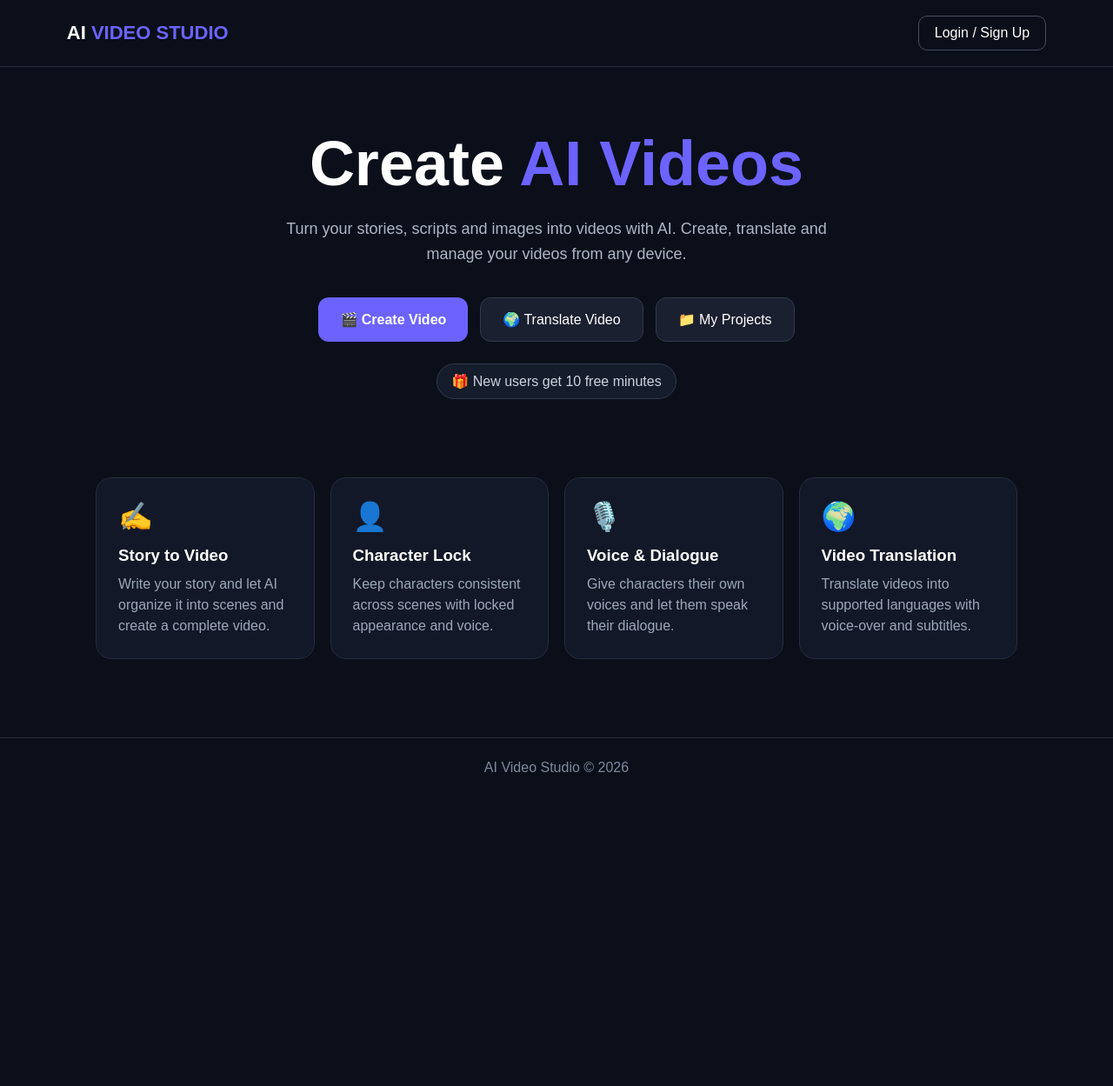
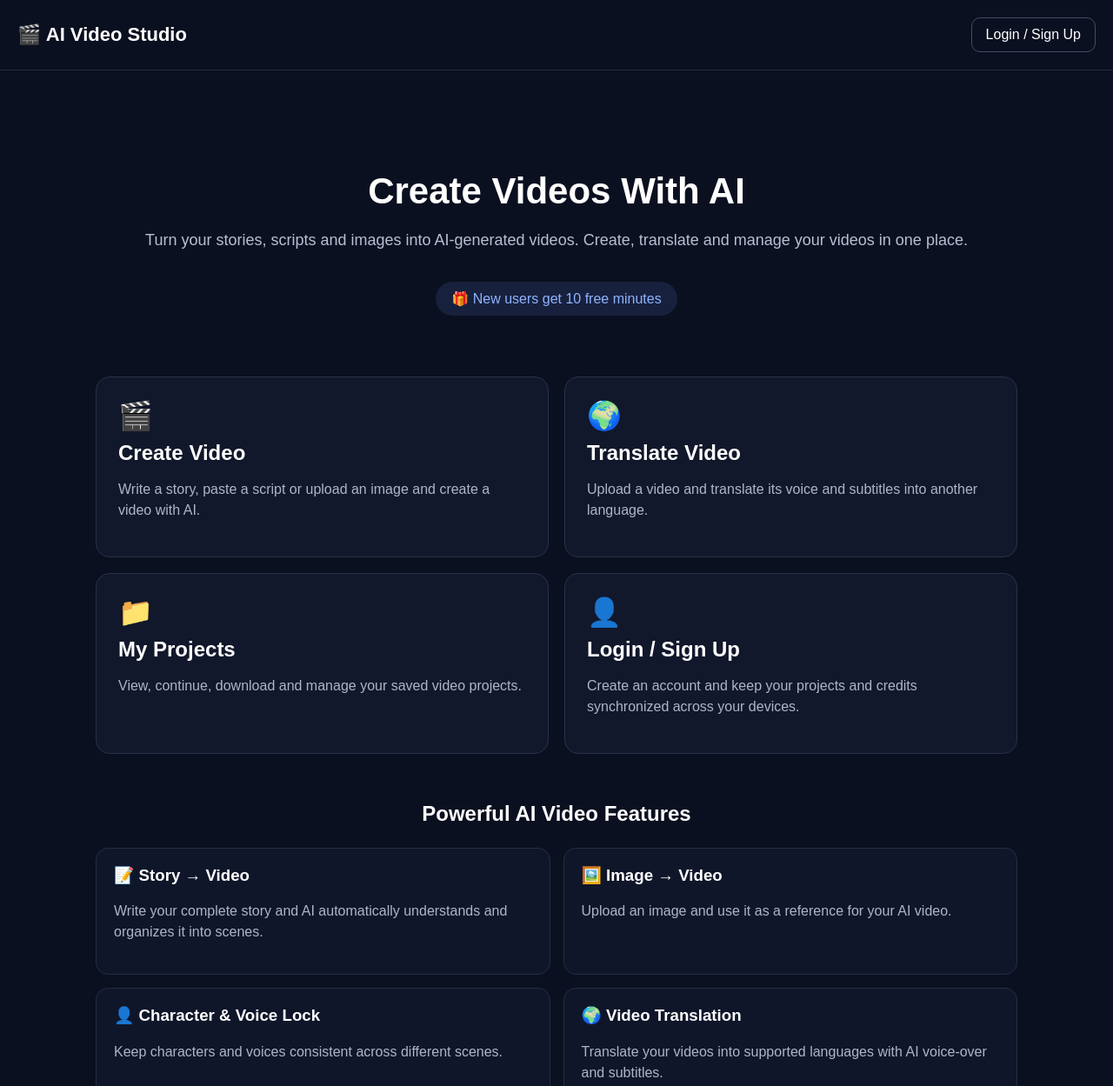
Before and after one commit to mubarakattahiru02-web/ai-video-studio, a plain HTML site: page index.html in a window 1280 px wide. Shown: the top 1249 px of the page at 87% size. Before the commit the page ends 917 px from the top, so only its background shows below. Drawn offline with Linux system fonts and the light colour scheme.

Commit message:
Update index.html

```diff
--- a/index.html
+++ b/index.html
@@ -3,28 +3,27 @@
 <head>
 <meta charset="UTF-8">
 <meta name="viewport" content="width=device-width, initial-scale=1.0">
+
 <title>AI Video Studio</title>
 
 <style>
 * {
     box-sizing: border-box;
-      margin: 0;
-      padding: 0;
 }
 
 body {
+    margin: 0;
     font-family: Arial, sans-serif;
-      background: #0b0f19;
+    background: #0b1020;
     color: white;
-      min-height: 100vh;
 }
 
 header {
+    padding: 20px;
     display: flex;
     justify-content: space-between;
     align-items: center;
-      padding: 18px 6%;
-      border-bottom: 1px solid #242b3a;
+    border-bottom: 1px solid #252b40;
 }
 
 .logo {
@@ -32,124 +31,134 @@
     font-weight: bold;
 }
 
-    .logo span {
-      color: #6c63ff;
+.login {
+    color: white;
+    text-decoration: none;
+    padding: 10px 16px;
+    border: 1px solid #444b66;
+    border-radius: 10px;
 }
 
-    .login {
-      background: transparent;
-      color: white;
-      border: 1px solid #454d61;
-      padding: 10px 18px;
-      border-radius: 10px;
+main {
+    max-width: 1100px;
+    margin: auto;
+    padding: 40px 20px;
 }
 
 .hero {
     text-align: center;
-      padding: 70px 20px 40px;
+    padding: 40px 10px;
 }
 
 .hero h1 {
-      font-size: clamp(38px, 8vw, 72px);
-      margin-bottom: 20px;
-    }
-
-    .hero h1 span {
-      color: #6c63ff;
+    font-size: 42px;
+    margin-bottom: 15px;
 }
 
 .hero p {
-      color: #aeb6c7;
+    color: #b9bfd2;
     font-size: 18px;
-      max-width: 650px;
-      margin: auto;
     line-height: 1.6;
 }
 
-    .buttons {
-      margin-top: 35px;
-      display: flex;
-      justify-content: center;
-      gap: 14px;
-      flex-wrap: wrap;
+.free {
+    display: inline-block;
+    margin-top: 15px;
+    padding: 10px 18px;
+    background: #17213d;
+    border-radius: 20px;
+    color: #8fb3ff;
 }
 
-    button {
-      cursor: pointer;
-      border: none;
-      font-size: 16px;
+.actions {
+    display: grid;
+    grid-template-columns: repeat(2, 1fr);
+    gap: 18px;
+    margin-top: 30px;
 }
 
-    .primary {
-      background: #6c63ff;
+.card {
+    display: block;
+    text-decoration: none;
     color: white;
-      padding: 15px 25px;
-      border-radius: 12px;
-      font-weight: bold;
+    background: #12182b;
+    border: 1px solid #29314a;
+    border-radius: 16px;
+    padding: 25px;
+    transition: 0.2s;
 }
 
-    .secondary {
-      background: #1a2030;
-      color: white;
-      padding: 15px 25px;
-      border-radius: 12px;
-      border: 1px solid #30394d;
+.card:hover {
+    transform: translateY(-3px);
+    border-color: #607cff;
 }
 
-    .bonus {
-      display: inline-block;
-      margin-top: 25px;
-      padding: 10px 16px;
-      background: #151c2b;
-      border: 1px solid #30394d;
-      border-radius: 30px;
-      color: #cbd2df;
+.icon {
+    font-size: 32px;
+    margin-bottom: 10px;
+}
+
+.card h2 {
+    margin: 5px 0 10px;
+}
+
+.card p {
+    color: #aeb5c9;
+    line-height: 1.5;
 }
 
 .features {
-      max-width: 1100px;
-      margin: 30px auto 70px;
-      padding: 20px;
-      display: grid;
-      grid-template-columns: repeat(auto-fit, minmax(220px, 1fr));
-      gap: 18px;
+    margin-top: 55px;
 }
 
-    .card {
-      background: #121827;
-      border: 1px solid #252d3d;
-      border-radius: 18px;
-      padding: 25px;
+.features h2 {
+    text-align: center;
+    margin-bottom: 25px;
 }
 
-    .card .icon {
-      font-size: 32px;
-      margin-bottom: 15px;
+.feature-grid {
+    display: grid;
+    grid-template-columns: repeat(2, 1fr);
+    gap: 15px;
 }
 
-    .card h3 {
-      margin-bottom: 10px;
+.feature {
+    background: #10162a;
+    padding: 20px;
+    border-radius: 14px;
+    border: 1px solid #252c44;
 }
 
-    .card p {
-      color: #9da7ba;
+.feature h3 {
+    margin-top: 0;
+}
+
+.feature p {
+    color: #aeb5c9;
     line-height: 1.5;
 }
 
 footer {
     text-align: center;
-      padding: 25px;
-      border-top: 1px solid #242b3a;
-      color: #7f899d;
+    padding: 30px;
+    margin-top: 40px;
+    color: #777f98;
+    border-top: 1px solid #252b40;
 }
 
-    @media (max-width: 600px) {
-      header {
-        padding: 15px 20px;
+@media (max-width: 700px) {
+
+    .hero h1 {
+        font-size: 32px;
     }
 
-      .hero {
-        padding-top: 50px;
+    .actions,
+    .feature-grid {
+        grid-template-columns: 1fr;
+    }
+
+    header {
+        padding: 15px;
     }
 }
 </style>
@@ -158,90 +167,160 @@
 <body>
 
 <header>
-    <div class="logo">AI <span>VIDEO STUDIO</span></div>
-    <button class="login" onclick="login()">Login / Sign Up</button>
+
+    <div class="logo">
+        🎬 AI Video Studio
+    </div>
+
+    <a class="login" href="#">
+        Login / Sign Up
+    </a>
+
 </header>
+
 
 <main>
 
 <section class="hero">
-      <h1>Create <span>AI Videos</span></h1>
+
+    <h1>Create Videos With AI</h1>
 
     <p>
-        Turn your stories, scripts and images into videos with AI.
-        Create, translate and manage your videos from any device.
+        Turn your stories, scripts and images into AI-generated videos.
+        Create, translate and manage your videos in one place.
     </p>
 
-      <div class="buttons">
-        <button class="primary" onclick="createVideo()">
-          🎬 Create Video
-        </button>
-
-        <button class="secondary" onclick="translateVideo()">
-          🌍 Translate Video
-        </button>
-
-        <button class="secondary" onclick="projects()">
-          📁 My Projects
-        </button>
+    <div class="free">
+        🎁 New users get 10 free minutes
     </div>
 
-      <div class="bonus">
-        🎁 New users get 10 free minutes
-      </div>
 </section>
+
+
+<section class="actions">
+
+    <a class="card" href="create.html">
+
+        <div class="icon">🎬</div>
+
+        <h2>Create Video</h2>
+
+        <p>
+            Write a story, paste a script or upload an image
+            and create a video with AI.
+        </p>
+
+    </a>
+
+
+    <a class="card" href="translate.html">
+
+        <div class="icon">🌍</div>
+
+        <h2>Translate Video</h2>
+
+        <p>
+            Upload a video and translate its voice and subtitles
+            into another language.
+        </p>
+
+    </a>
+
+
+    <a class="card" href="projects.html">
+
+        <div class="icon">📁</div>
+
+        <h2>My Projects</h2>
+
+        <p>
+            View, continue, download and manage your saved video projects.
+        </p>
+
+    </a>
+
+
+    <a class="card" href="#">
+
+        <div class="icon">👤</div>
+
+        <h2>Login / Sign Up</h2>
+
+        <p>
+            Create an account and keep your projects and credits
+            synchronized across your devices.
+        </p>
+
+    </a>
+
+</section>
+
 
 <section class="features">
 
-      <div class="card">
-        <div class="icon">✍️</div>
-        <h3>Story to Video</h3>
+    <h2>Powerful AI Video Features</h2>
+
+    <div class="feature-grid">
+
+        <div class="feature">
+
+            <h3>📝 Story → Video</h3>
+
             <p>
-          Write your story and let AI organize it into scenes and create a complete video.
+                Write your complete story and AI automatically
+                understands and organizes it into scenes.
             </p>
+
         </div>
 
-      <div class="card">
-        <div class="icon">👤</div>
-        <h3>Character Lock</h3>
+
+        <div class="feature">
+
+            <h3>🖼️ Image → Video</h3>
+
             <p>
-          Keep characters consistent across scenes with locked appearance and voice.
+                Upload an image and use it as a reference
+                for your AI video.
             </p>
+
         </div>
 
-      <div class="card">
-        <div class="icon">🎙️</div>
-        <h3>Voice & Dialogue</h3>
+
+        <div class="feature">
+
+            <h3>👤 Character & Voice Lock</h3>
+
             <p>
-          Give characters their own voices and let them speak their dialogue.
+                Keep characters and voices consistent across
+                different scenes.
             </p>
+
         </div>
 
-      <div class="card">
-        <div class="icon">🌍</div>
-        <h3>Video Translation</h3>
+
+        <div class="feature">
+
+            <h3>🌍 Video Translation</h3>
+
             <p>
-          Translate videos into supported languages with voice-over and subtitles.
+                Translate your videos into supported languages
+                with AI voice-over and subtitles.
             </p>
+
+        </div>
+
     </div>
 
 </section>
 
 </main>
 
+
 <footer>
+
     AI Video Studio © 2026
+
 </footer>
 
-  <script>
-    function createVideo() {
-  window.location.href = "create.html";
-}
-
-    function translateVideo() {
-  window.location.href = "translate.html";
-    }
-
-    function projects() {
-  window.location.href = "projects.html";
-    }
+</body>
+</html>
```
Lines whose indentation alone changed are shown as unchanged.
